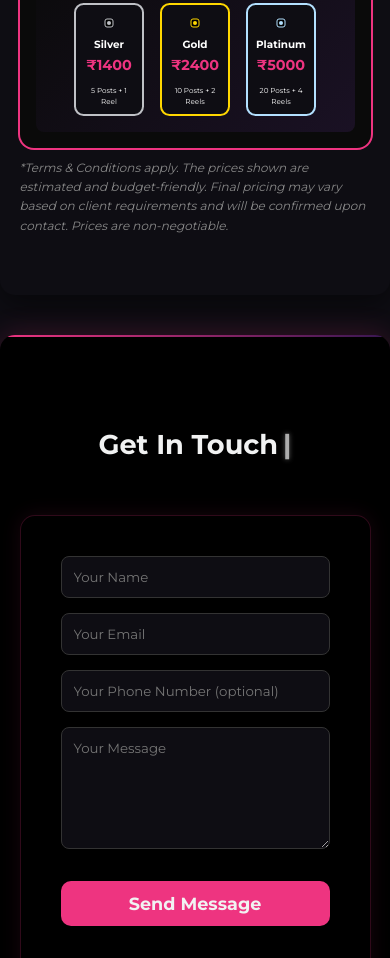
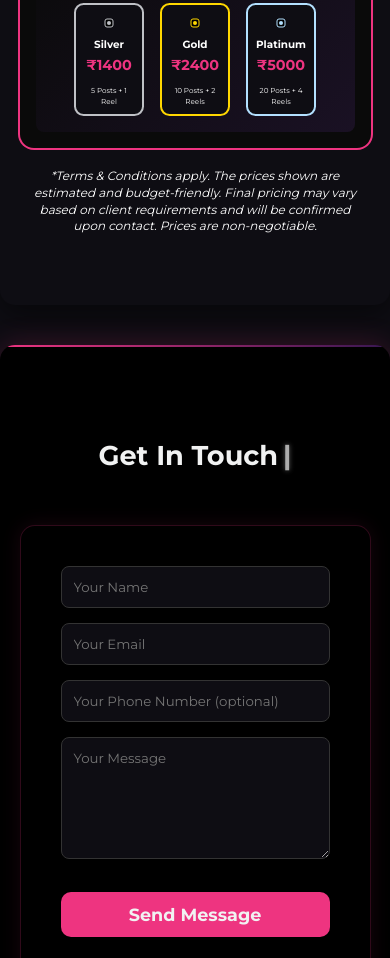
Before and after one commit to auro-graphics/Auro-Graphics-Website, a website: page index.html in a window 390 px wide. Shown: the part 10975-11933 px from the top of the page. Drawn offline with Linux system fonts and the light colour scheme; no server answers; a web font is replaced by a local one.

Commit message:
Update index.html

```diff
--- a/index.html
+++ b/index.html
@@ -819,9 +819,31 @@
           </div>
         </div>
       </div>
-      <p style="font-size: 12px; color: #888; font-style: italic; margin-top: 10px;">
-*Terms & Conditions apply. The prices shown are estimated and budget-friendly. Final pricing may vary based on client requirements and will be confirmed upon contact. Prices are non-negotiable.
+     <p id="terms-note" style="
+    font-size: 12px;
+    color: #fff;
+    font-style: italic;
+    margin-top: 10px;
+    text-align: center;
+    padding: 10px;
+">
+  *Terms & Conditions apply. The prices shown are estimated and budget-friendly. Final pricing may vary based on client requirements and will be confirmed upon contact. Prices are non-negotiable.
 </p>
+
+<style>
+  @media screen and (max-width: 768px) {
+    #terms-note {
+      font-size: 11px; /* Slightly smaller on tablets */
+      padding: 8px;
+    }
+  }
+  @media screen and (max-width: 480px) {
+    #terms-note {
+      font-size: 10px; /* Mobile friendly */
+      line-height: 1.4;
+    }
+  }
+</style>
     </section>
 
 
```
